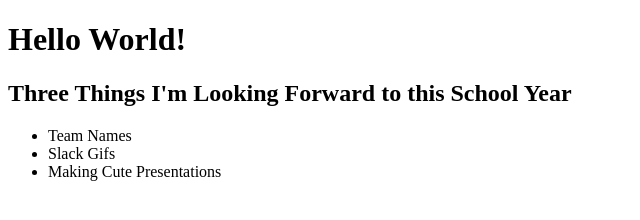
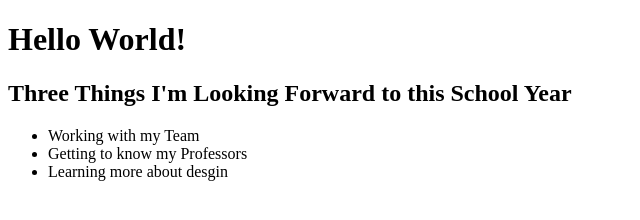
Before and after one commit to ykanaan/tech-for-design, a plain HTML site: page index.html in a window 1280 px wide. Shown: the whole page, without its empty margins (0-640 px from the left). Drawn offline with Linux system fonts and the light colour scheme.

Commit message:
Update index.html

```diff
--- a/index.html
+++ b/index.html
@@ -13,9 +13,9 @@
     <h2>Three Things I'm Looking Forward to this School Year</h2>
     <!--Begin List of Things-->
     <ul>
-      <li>Team Names</li>
-      <li>Slack Gifs</li>
-      <li>Making Cute Presentations</li>
+      <li>Working with my Team</li>
+      <li>Getting to know my Professors</li>
+      <li>Learning more about desgin</li>
     </ul>
     <!--End of List of Things-->
   </body>
```
